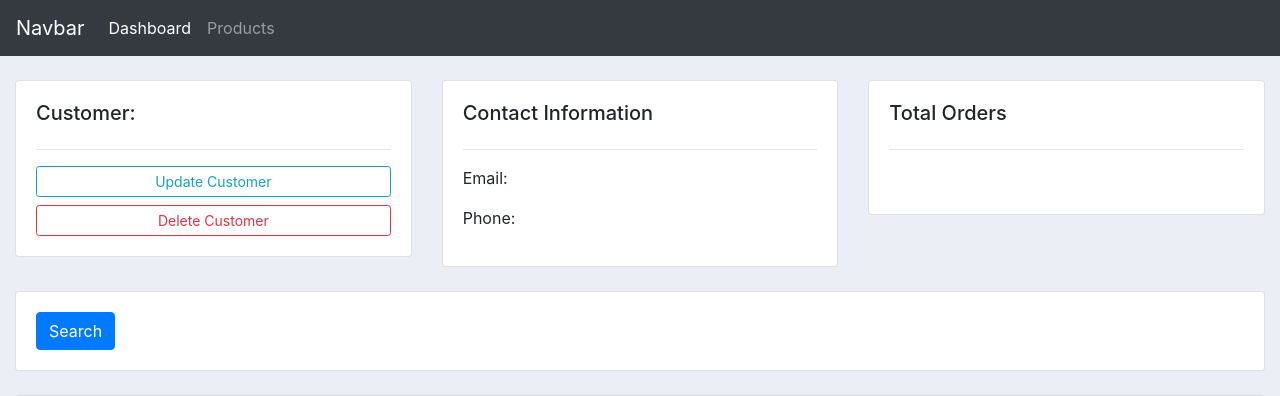
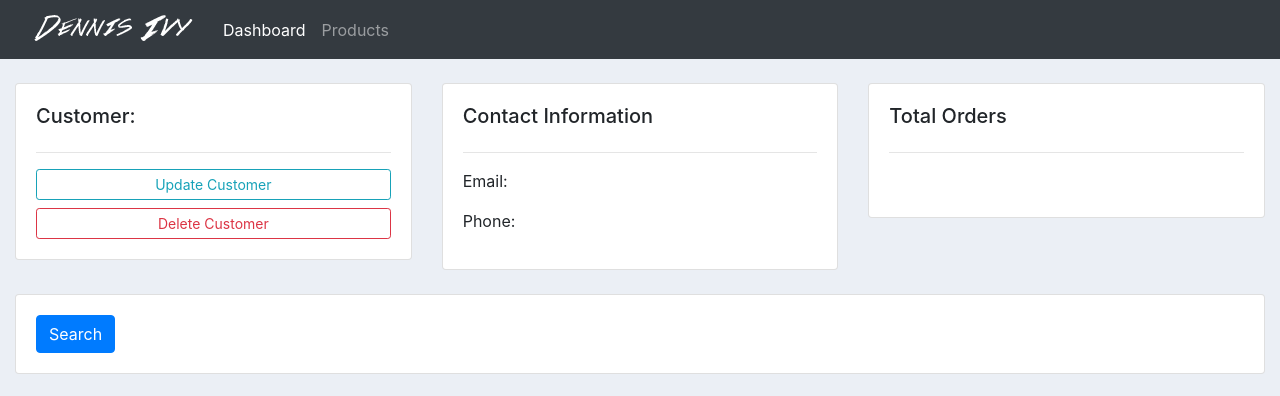
Before and after one commit to danielmichaels/django-projects, a Django app: page /customer/ in a window 1280 px wide. Shown: the top 396 px of the page. Run offline with Django 3.2, Linux system fonts and the light colour scheme; some libraries are stand-ins or nearby versions.

Commit message:
Created static and added custom css/images

```diff
--- a/crm/accounts/templates/accounts/main.html
+++ b/crm/accounts/templates/accounts/main.html
@@ -1,32 +1,13 @@
+{%  load static %}
+<!-- load static tag otherwise can't access it -->
 <!DOCTYPE html>
 <html lang="en">
 <head>
     <meta charset="UTF-8">
         <meta name="viewport" content="width=device-width, initial-scale=1, shrink-to-fit=no">
     <link rel="stylesheet" href="https://stackpath.bootstrapcdn.com/bootstrap/4.5.2/css/bootstrap.min.css" integrity="sha384-JcKb8q3iqJ61gNV9KGb8thSsNjpSL0n8PARn9HuZOnIxN0hoP+VmmDGMN5t9UJ0Z" crossorigin="anonymous">
-    <style>
-        #logo{
-		}
+    <link rel="stylesheet" href="{% static '/css/main.css' %}">
 
-		body{
-			background-color: #ebeff5;
-		}
-
-
-		#total-orders{
-			background-color: #4cb4c7;
-		}
-
-
-		#orders-delivered{
-			background-color: #7abecc;
-		}
-
-		#orders-pending{
-			background-color: #7CD1C0;
-		}
-
-    </style>
     <title>CRM</title>
 </head>
 <body>
--- a/crm/accounts/templates/accounts/navbar.html
+++ b/crm/accounts/templates/accounts/navbar.html
@@ -1,5 +1,6 @@
+{% load static %}
 <nav class="navbar navbar-expand-lg navbar-dark bg-dark">
-  <a class="navbar-brand" href="#">Navbar</a>
+    <img src="{% static 'images/logo.png' %}" alt="">
   <button class="navbar-toggler" type="button" data-toggle="collapse" data-target="#navbarNav" aria-controls="navbarNav" aria-expanded="false" aria-label="Toggle navigation">
     <span class="navbar-toggler-icon"></span>
   </button>
--- /dev/null
+++ b/crm/static/css/main.css
@@ -0,0 +1,20 @@
+#logo {
+}
+
+body {
+    background-color: #ebeff5;
+}
+
+
+#total-orders {
+    background-color: #4cb4c7;
+}
+
+
+#orders-delivered {
+    background-color: #7abecc;
+}
+
+#orders-pending {
+    background-color: #7CD1C0;
+}
```
Also changed, not shown: crm/crm/settings.py (+7 -0 lines), crm/static/images/logo.png (added).
